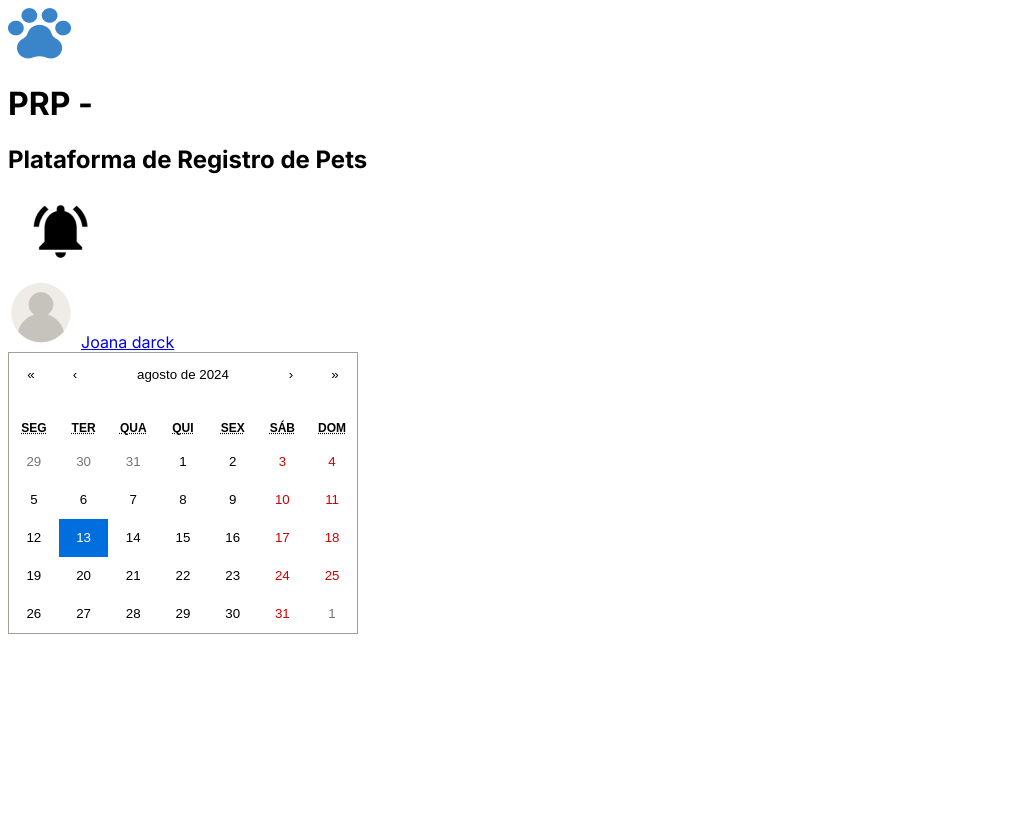
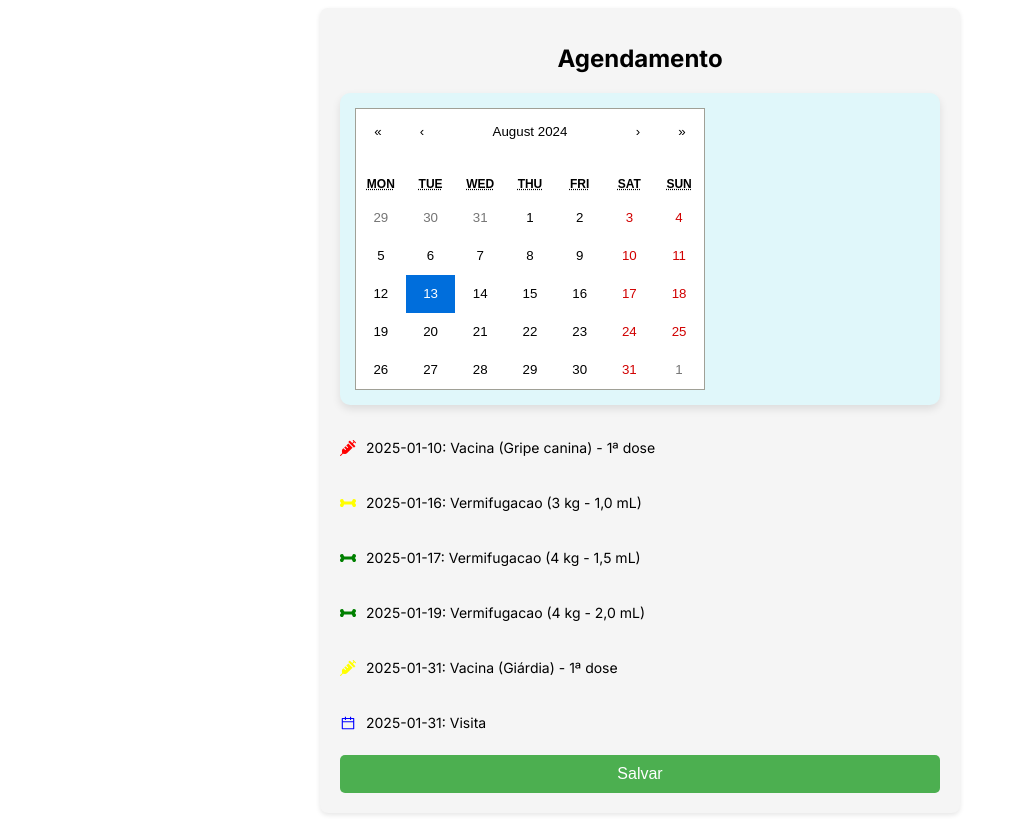
Before and after one commit to JoDrckSouza/PRP-web2024, a Next.js app: page /Agenda in a window 1280 px wide. Shown: the whole page, without its empty margins (0-1014 px from the left). Before the commit the page ends 800 px from the top, so only its background shows below. Built offline with nearby package versions, Linux system fonts and the light colour scheme.

Commit message:
pg Agenda em andamento

```diff
--- a/src/app/Agenda/api/route.js
+++ b/src/app/Agenda/api/route.js
@@ -1,4 +1,5 @@
-export async function GET() {
+
+/* export async function GET() {
   const events = [
     { date: '2024-10-24', type: 'vacina', description: 'Gripe canina', color: 'red', tomou: true },
     { date: '2024-10-17', type: 'vermifugacao', description: 'Vermifugação 3kg', color: 'green', tomou:true },
@@ -7,4 +8,14 @@ export async function GET() {
   ];
 
   return Response.json(events);  // Retorna a lista de eventos como JSON
+}*/
+export default function handler(req, res) {
+  const events = [
+    { date: "2025-01-10", tomou: true },
+    { date: "2025-01-16", tomou: false },
+    { date: "2025-01-17", tomou: true },
+    { date: "2025-01-19", tomou: false },
+    { date: "2025-01-31", tomou: true },
+  ];
+  res.status(200).json(events);
 }
--- a/src/app/Agenda/calendar.js
+++ b/src/app/Agenda/calendar.js
@@ -1,46 +1,56 @@
-"use client"
-import React, { useState, useEffect } from 'react';
-import Calendar from 'react-calendar';
-import 'react-calendar/dist/Calendar.css';
-import styles from './calendar.module.css';  // Estilos personalizados do calendário
+"use client";
+import React, { useState, useEffect } from "react";
+import Calendar from "react-calendar";
+import "react-calendar/dist/Calendar.css";
+import styles from "./calendar.module.css";
 
-function CustomCalendar() {
-  const [date, setDate] = useState(new Date());  // Estado para armazenar a data selecionada no calendário
-  //const [description, setDescription] = useState([])
-  const [events, setEvents] = useState([]);// Estado para armazenar a lista de eventos
+function CalendarEvents() {
+  const [selectedDate, setSelectedDate] = useState(new Date());
+  const [events, setEvents] = useState([]);
 
-  // Função para buscar eventos da API
+  // Fetch events from API
   useEffect(() => {
-    async function fetchEvents() { // Faz uma requisição para a API para buscar os eventos
-      const res = await fetch('./Agenda/api');// URL da API que retorna eventos
-      const data = await res.json(); // Converte a resposta em JSON
-      setEvents(data);// Atualiza o estado com os eventos recebidos
+    async function fetchEvents() {
+      try {
+        const res = await fetch("/api/events"); // URL correta para a rota de API
+        if (!res.ok) throw new Error("Erro ao buscar eventos");
+        const data = await res.json();
+        setEvents(data);
+      } catch (error) {
+        console.error("Erro ao buscar eventos: ", error);
+      }
     }
-    fetchEvents(); // Chama a função para buscar eventos
-  }, []); // O array vazio [] indica que esse efeito só deve ser executado uma vez, ao montar o componente
 
-  const tileContent = ({ date, view }) => {  // Função para renderizar conteúdo específico em cada dia do calendário
-    // Verifica se a visualização atual é o mês
-    if (view === 'month') {  // Procura um evento que corresponda à data atual
-      const eventForDay = events.find(event => new Date(event.date).toDateString() === date.toDateString());
+    fetchEvents();
+  }, []);
 
-      if (eventForDay) { // Se encontrar um evento, renderiza um marcador estilizado
-        return date > new Date()?`${styles.agendado}`: eventForDay.tomou? `${styles.concluido}`:`${styles.atraso}`;
+  // Define estilos condicionais para as datas do calendário
+  const tileClassName = ({ date, view }) => {
+    if (view === "month") {
+      const eventForDay = events.find(
+        (event) => new Date(event.date).toDateString() === date.toDateString()
+      );
+
+      if (eventForDay) {
+        if (date > new Date()) {
+          return styles.agendado;
+        }
+        return eventForDay.tomou ? styles.concluido : styles.atraso;
       }
     }
     return null;
-  };// Retorna null se não houver conteúdo a ser renderizado
+  };
 
-  return ( // Renderização do componente
-    <div>
+  return (
+    <div className={styles.calendarContainer}>
       <Calendar
         locale="pt-br"
-        onChange={setDate}
-        value={date}
-        tileClassName={tileContent}
+        onChange={setSelectedDate}
+        value={selectedDate}
+        tileClassName={tileClassName}
       />
     </div>
   );
 }
 
-export default CustomCalendar;
+export default CalendarEvents;
--- a/src/app/Agenda/calendar.module.css
+++ b/src/app/Agenda/calendar.module.css
@@ -1,14 +1,77 @@
-.atraso {
-    background-color: red;
-    border-radius: 100%;
-}
+.calendarContainer {
+    max-width: 700px;
+    margin: auto;
+    padding: 20px;
+    background-color: #f9f9f9;
+    border-radius: 10px;
+    box-shadow: 0 4px 8px rgba(0, 0, 0, 0.1);
+  }
 
-.concluido {
-    background-color: #00ff00;
-    border-radius: 100%;
-}
+  .agendado {
+    background-color: lightblue !important;
+    border-radius: 50%;
+  }
 
-.agendado {
-    background-color: #dbf306;
-    border-radius: 100%;
-}
+  .concluido {
+    background-color: lightgreen !important;
+    border-radius: 50%;
+  }
+
+  .atraso {
+    background-color: lightcoral !important;
+    border-radius: 50%;
+  }
+  /* src/components/Agendamento.module.css */
+.container {
+    max-width: 600px;
+    margin: 0 auto;
+    background-color: #f5f5f5;
+    padding: 20px;
+    border-radius: 8px;
+    box-shadow: 0 2px 5px rgba(0, 0, 0, 0.1);
+  }
+
+  .header {
+    font-size: 24px;
+    font-weight: bold;
+    text-align: center;
+    margin-bottom: 20px;
+  }
+
+  .calendarContainer {
+    background-color: #e0f7fa;
+    border-radius: 10px;
+    padding: 15px;
+    margin-bottom: 20px;
+  }
+
+  .eventList {
+    margin-top: 20px;
+  }
+
+  .eventItem {
+    display: flex;
+    align-items: center;
+    margin-bottom: 10px;
+  }
+
+  .eventItem p {
+    margin-left: 10px;
+    font-size: 14px;
+  }
+
+  .saveButton {
+    background-color: #4caf50;
+    color: white;
+    padding: 10px;
+    text-align: center;
+    border: none;
+    border-radius: 5px;
+    font-size: 16px;
+    cursor: pointer;
+    width: 100%;
+  }
+
+  .saveButton:hover {
+    background-color: #45a049;
+  }
--- a/src/app/Agenda/page.js
+++ b/src/app/Agenda/page.js
@@ -1,52 +1,47 @@
+// src/components/Agendamento.jsx
 'use client';
-import CustomCalendar from './calendar.js';
-import React from "react";
-import Link from 'next/link';  // Importa o componente Link do Next.js
-import styles from "./page.module.css";
-import { useState } from 'react';
+import React, { useState } from "react";
+import Calendar from "react-calendar";
+import "react-calendar/dist/Calendar.css";
+import { FaSyringe, FaBone } from "react-icons/fa";
+import { AiOutlineCalendar } from "react-icons/ai";
+import styles from "./calendar.module.css";
 
+export default function Agendamento() {
+  const [selectedDate, setSelectedDate] = useState(new Date());
 
+  const handleDateChange = (date) => setSelectedDate(date);
 
-export default function page() {
-    const [image, setImage] = useState("/img/perfil.png");
-    const userName = "Joana darck";  // Substitua pelo nome real do usuário*/
-    return(
+  const events = [
+    { date: "2025-01-10", text: "Vacina (Gripe canina) - 1ª dose", icon: <FaSyringe color="red" /> },
+    { date: "2025-01-16", text: "Vermifugacao (3 kg - 1,0 mL)", icon: <FaBone color="yellow" /> },
+    { date: "2025-01-17", text: "Vermifugacao (4 kg - 1,5 mL)", icon: <FaBone color="green" /> },
+    { date: "2025-01-19", text: "Vermifugacao (4 kg - 2,0 mL)", icon: <FaBone color="green" /> },
+    { date: "2025-01-31", text: "Vacina (Giárdia) - 1ª dose", icon: <FaSyringe color="yellow" /> },
+    { date: "2025-01-31", text: "Visita", icon: <AiOutlineCalendar color="blue" /> },
+  ];
 
-        <div className={styles.topo}>
-        <header className={styles.header}>
-          <div className={styles.logo1}>
-            <div className={styles.logo}>
-              <img src="/img/Vector.png" alt="logo" />
-              <h1>PRP -</h1>
-            </div>
-            <div className={styles.text}>
-              <h2 className={styles.h2}>
-                Plataforma de Registro de Pets
-              </h2>
-            </div>
-          </div>
-          <div className={styles.divP}>
-            <div className={styles.notif}>
-            <Link href="/pagina-de-dados-usuario">
-              <img src="/img/notificacao.png" alt="notificação" />
-              </Link>
-            </div>
-            <div className={styles.perfil}>
-            <Link href="/pagina-de-dados-usuario">
-                <img src="/img/perfil.png" alt="Foto do proprietário" />
-              </Link>
-            <Link href="/pagina-de-dados-usuario" className={styles.userNameLink}>
-              {userName}
-              </Link>
-            </div>
-          </div>
-        </header>
-        <main>
-          <div>
-         <CustomCalendar />
-          </div>
-        </main>
+  return (
+    <div className={styles.container}>
+      <h1 className={styles.header}>Agendamento</h1>
+      <div className={styles.calendarContainer}>
+        <Calendar
+          onChange={handleDateChange}
+          value={selectedDate}
+          className={styles.calendar}
+        />
       </div>
 
-    );
-};
+      <div className={styles.eventList}>
+        {events.map((event, index) => (
+          <div className={styles.eventItem} key={index}>
+            {event.icon}
+            <p className={styles.eventText}>{event.date}: {event.text}</p>
+          </div>
+        ))}
+      </div>
+
+      <button className={styles.saveButton}>Salvar</button>
+    </div>
+  );
+}
```
Also changed, not shown: src/app/Home/page.js (deleted, +0 -98 lines), src/app/ListPet/CardListPet.js (added, +51 -0 lines), src/app/ListPet/page.js (added, +82 -0 lines), src/app/ListPet/page.module.css (renamed from src/app/Home/page.module.css, +13 -6 lines), src/app/ListPet/app.js (added).
